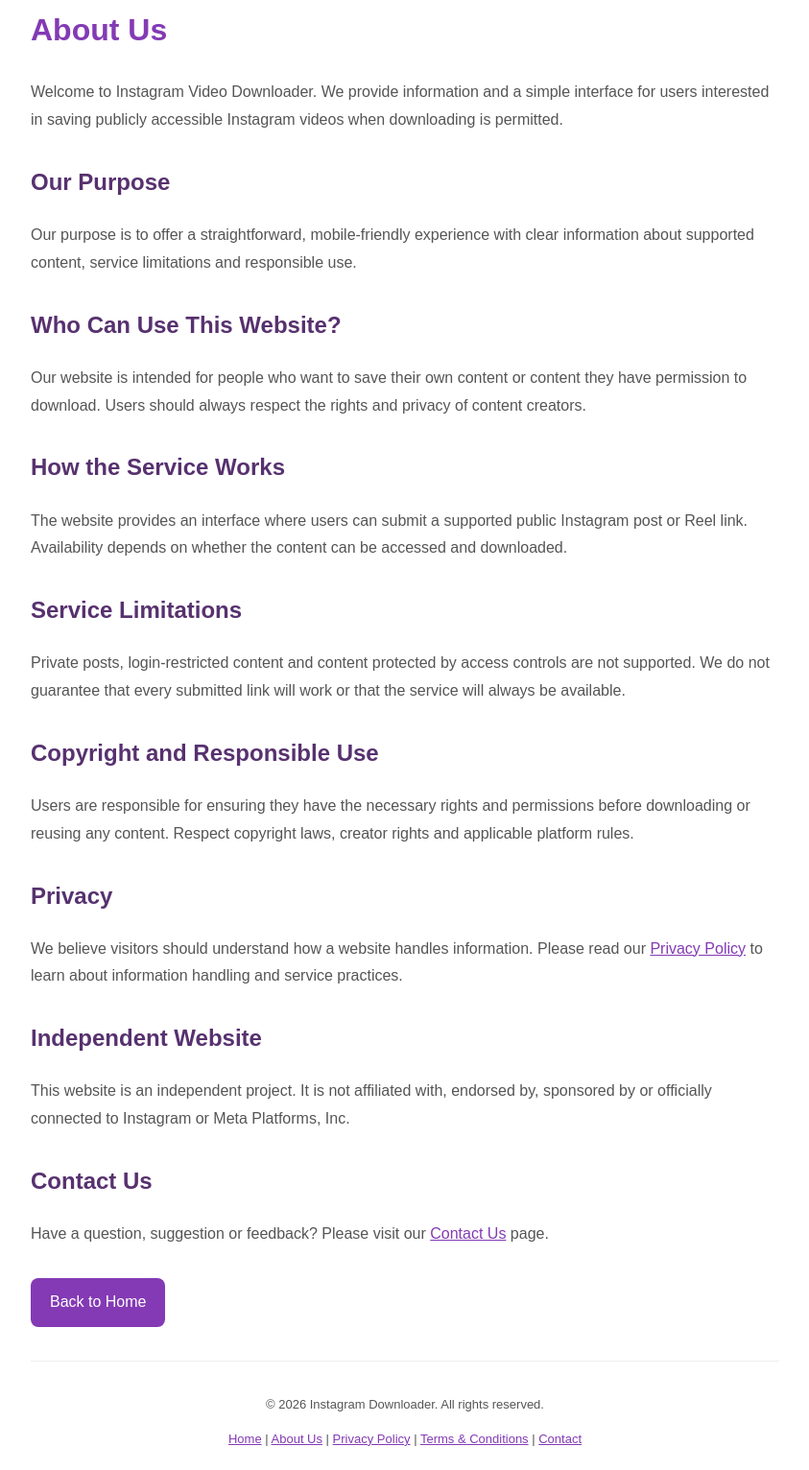
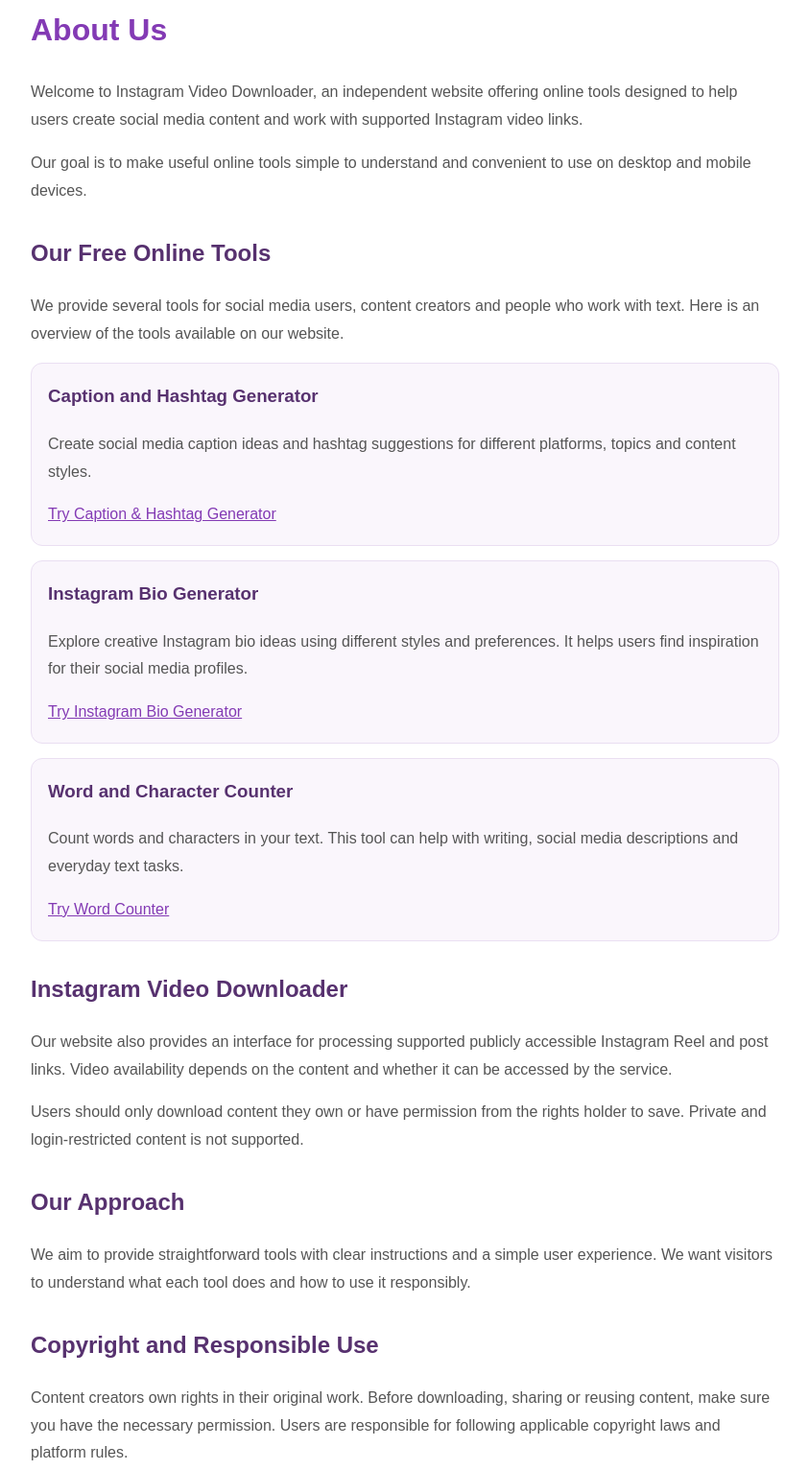
Before and after one commit to nu3883995-hash/Instagram-downloader., a website: page about.html in a window 1280 px wide. Shown: the part 108-1640 px from the top of the page at 96% size, without its empty margins (218-1061 px from the left). Drawn offline with Linux system fonts and the light colour scheme.

Commit message:
Update about.html

```diff
--- a/about.html
+++ b/about.html
@@ -4,7 +4,10 @@
   <meta charset="UTF-8">
   <meta name="viewport" content="width=device-width, initial-scale=1">
 
-  <meta name="description" content="Learn about our independent video downloader, its purpose, service limitations, privacy practices and responsible content use.">
+  <meta name="description" content="Learn about Instagram Video Downloader and its free online tools, including caption, hashtag, bio and word counter generators.">
+
+  <meta name="robots" content="index, follow">
+  <meta name="theme-color" content="#833ab4">
 
   <title>About Us - Instagram Video Downloader</title>
 
@@ -41,12 +44,25 @@
       color: #57316f;
     }
 
-    p {
+    p, li {
       color: #555;
     }
 
     a {
       color: #833ab4;
+    }
+
+    .tool {
+      margin: 15px 0;
+      padding: 17px;
+      background: #faf6fc;
+      border: 1px solid #eadff2;
+      border-radius: 12px;
+    }
+
+    .tool h3 {
+      margin-top: 0;
+      color: #57316f;
     }
 
     .home {
@@ -68,6 +84,10 @@
       font-size: 13px;
     }
 
+    footer a {
+      margin: 0 5px;
+    }
+
     @media (max-width: 600px) {
       main {
         padding: 23px;
@@ -87,99 +107,133 @@
   <h1>About Us</h1>
 
   <p>
-    Welcome to Instagram Video Downloader.
-    We provide information and a simple interface for
-    users interested in saving publicly accessible
-    Instagram videos when downloading is permitted.
+    Welcome to Instagram Video Downloader, an independent
+    website offering online tools designed to help users
+    create social media content and work with supported
+    Instagram video links.
   </p>
 
-  <h2>Our Purpose</h2>
+  <p>
+    Our goal is to make useful online tools simple to
+    understand and convenient to use on desktop and
+    mobile devices.
+  </p>
+
+  <h2>Our Free Online Tools</h2>
 
   <p>
-    Our purpose is to offer a straightforward,
-    mobile-friendly experience with clear information
-    about supported content, service limitations and
-    responsible use.
+    We provide several tools for social media users,
+    content creators and people who work with text.
+    Here is an overview of the tools available on our website.
   </p>
 
-  <h2>Who Can Use This Website?</h2>
+  <div class="tool">
+    <h3>Caption and Hashtag Generator</h3>
+    <p>
+      Create social media caption ideas and hashtag
+      suggestions for different platforms, topics and
+      content styles.
+    </p>
+    <a href="/caption-generator.html">Try Caption & Hashtag Generator</a>
+  </div>
+
+  <div class="tool">
+    <h3>Instagram Bio Generator</h3>
+    <p>
+      Explore creative Instagram bio ideas using
+      different styles and preferences. It helps users
+      find inspiration for their social media profiles.
+    </p>
+    <a href="/bio-generator.html">Try Instagram Bio Generator</a>
+  </div>
+
+  <div class="tool">
+    <h3>Word and Character Counter</h3>
+    <p>
+      Count words and characters in your text. This tool
+      can help with writing, social media descriptions
+      and everyday text tasks.
+    </p>
+    <a href="/word-counter.html">Try Word Counter</a>
+  </div>
+
+  <h2>Instagram Video Downloader</h2>
 
   <p>
-    Our website is intended for people who want to
-    save their own content or content they have
-    permission to download. Users should always
-    respect the rights and privacy of content creators.
+    Our website also provides an interface for processing
+    supported publicly accessible Instagram Reel and post
+    links. Video availability depends on the content and
+    whether it can be accessed by the service.
   </p>
 
-  <h2>How the Service Works</h2>
+  <p>
+    Users should only download content they own or have
+    permission from the rights holder to save. Private
+    and login-restricted content is not supported.
+  </p>
+
+  <h2>Our Approach</h2>
 
   <p>
-    The website provides an interface where users
-    can submit a supported public Instagram post
-    or Reel link. Availability depends on whether
-    the content can be accessed and downloaded.
-  </p>
-
-  <h2>Service Limitations</h2>
-
-  <p>
-    Private posts, login-restricted content and
-    content protected by access controls are not
-    supported. We do not guarantee that every
-    submitted link will work or that the service
-    will always be available.
+    We aim to provide straightforward tools with clear
+    instructions and a simple user experience. We want
+    visitors to understand what each tool does and how
+    to use it responsibly.
   </p>
 
   <h2>Copyright and Responsible Use</h2>
 
   <p>
-    Users are responsible for ensuring they have
-    the necessary rights and permissions before
-    downloading or reusing any content. Respect
-    copyright laws, creator rights and applicable
-    platform rules.
+    Content creators own rights in their original work.
+    Before downloading, sharing or reusing content,
+    make sure you have the necessary permission.
+    Users are responsible for following applicable
+    copyright laws and platform rules.
   </p>
 
   <h2>Privacy</h2>
 
   <p>
-    We believe visitors should understand how a
-    website handles information. Please read our
-    <a href="privacy.html">Privacy Policy</a>
-    to learn about information handling and service
-    practices.
+    We encourage visitors to understand how information
+    is handled when using our website. Please read our
+    <a href="/privacy.html">Privacy Policy</a>
+    for information about our privacy practices.
   </p>
 
   <h2>Independent Website</h2>
 
   <p>
-    This website is an independent project.
-    It is not affiliated with, endorsed by,
-    sponsored by or officially connected to
-    Instagram or Meta Platforms, Inc.
+    This website is independently operated and is not
+    affiliated with, endorsed by, sponsored by or
+    officially connected to Instagram or Meta Platforms,
+    Inc.
   </p>
 
   <h2>Contact Us</h2>
 
   <p>
-    Have a question, suggestion or feedback?
-    Please visit our
-    <a href="contact.html">Contact Us</a> page.
+    If you have questions, suggestions or feedback,
+    please visit our
+    <a href="/contact.html">Contact Us</a> page.
+    We welcome constructive feedback from visitors.
   </p>
 
   <p>
     <a class="home" href="/">Back to Home</a>
   </p>
+
   <footer>
     <p>© 2026 Instagram Downloader. All rights reserved.</p>
+
     <p>
       <a href="/">Home</a> |
       <a href="/about.html">About Us</a> |
+      <a href="/contact.html">Contact</a> |
       <a href="/privacy.html">Privacy Policy</a> |
-    <a href="/terms.html">Terms & Conditions</a> |
-    <a href="/contact.html">Contact</a>
+      <a href="/terms.html">Terms of Service</a>
     </p>
   </footer>
+
 </main>
 
 </body>
```
Lines whose indentation alone changed are shown as unchanged.
